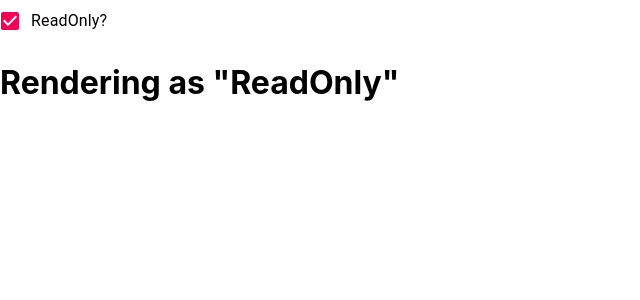
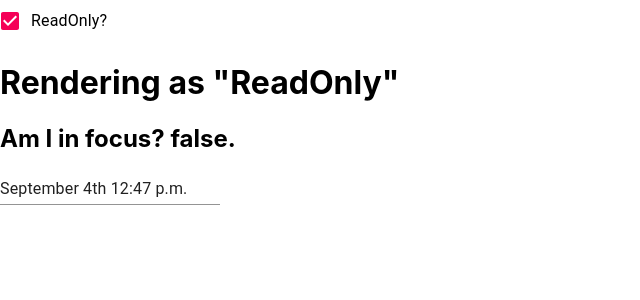
Before and after one commit to agonzalezjr/materialui-readonly-datepicker, a React (Create React App) app: page / in a window 1280 px wide. Both pictures are taken after a click on the label "ReadOnly?". Shown: the top 300 px of the page, without its empty margins (0-640 px from the left). Built offline with nearby package versions, Linux system fonts and the light colour scheme.

Commit message:
Add DateTimePicker and everything is working fine

```diff
--- a/package.json
+++ b/package.json
@@ -3,12 +3,14 @@
   "version": "0.1.0",
   "private": true,
   "dependencies": {
+    "@date-io/date-fns": "^1.3.9",
     "@material-ui/core": "^4.4.0",
     "@material-ui/pickers": "^3.2.5",
     "@types/jest": "24.0.18",
     "@types/node": "12.7.4",
     "@types/react": "16.9.2",
     "@types/react-dom": "16.9.0",
+    "date-fns": "^2.0.1",
     "react": "^16.9.0",
     "react-dom": "^16.9.0",
     "react-scripts": "3.1.1",
--- a/src/App.tsx
+++ b/src/App.tsx
@@ -1,10 +1,17 @@
 import React, { useState } from 'react';
 import './App.css';
 import { Checkbox, FormControlLabel } from '@material-ui/core';
+import { DateTimePicker, MuiPickersUtilsProvider } from "@material-ui/pickers"
+import DateFnsUtils from "@date-io/date-fns"
 
 const App: React.FC = () => {
 
   const [readOnly, setReadOnly] = useState(false)
+  const [date, setDate] = useState(new Date())
+  const [isFocused, setFocus] = useState(false)
+
+  const onBlur = () => setFocus(false)
+  const onFocus = () => setFocus(true)
 
   return (
     <div>
@@ -17,6 +24,40 @@ const App: React.FC = () => {
         label="ReadOnly?"
       />
       <h1>Rendering as "{readOnly ? "ReadOnly" : "Editable"}"</h1>
+      <h2>Am I in focus? {String(isFocused)}.</h2>
+      <MuiPickersUtilsProvider utils={DateFnsUtils}>
+        {readOnly && <DateTimePicker
+          disabled={false}
+          error={false}
+          InputProps={{
+            disableUnderline: false,
+            inputProps: {
+              style: { textAlign: "left" }
+            }
+          }}
+          onChange={(newDate) => setDate(newDate as Date)}
+          onBlur={onBlur}
+          onFocus={onFocus}
+          value={date}
+          open={false}
+          />
+        }
+        {!readOnly && <DateTimePicker
+          disabled={false}
+          error={false}
+          InputProps={{
+            disableUnderline: false,
+            inputProps: {
+              style: { textAlign: "left" }
+            }
+          }}
+          onChange={(newDate) => setDate(newDate as Date)}
+          onBlur={onBlur}
+          onFocus={onFocus}
+          value={date}
+          />
+        }
+      </MuiPickersUtilsProvider>
     </div>
   );
 }
```
Also changed, not shown: 1 other file (tests, documents, lock files or other folders).
